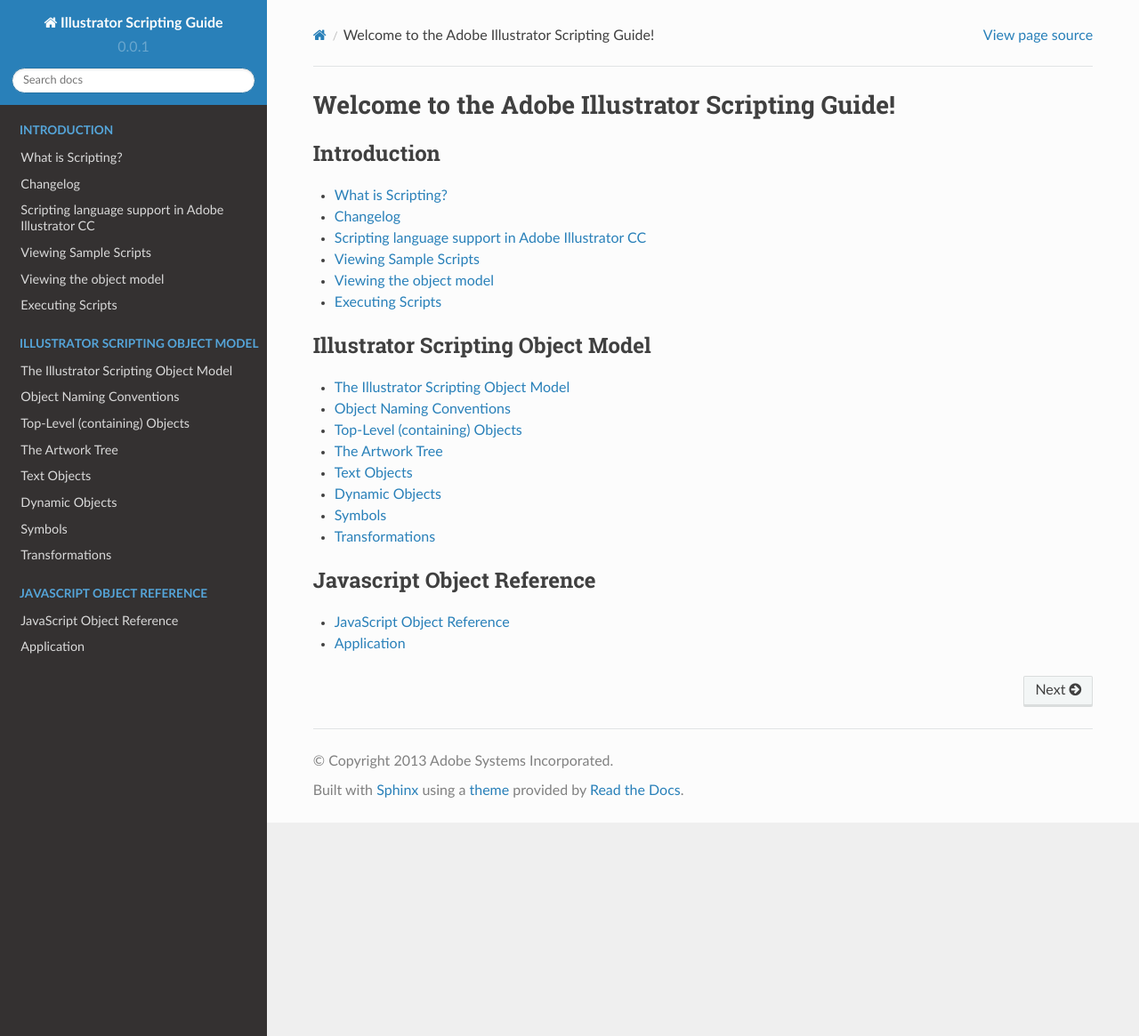
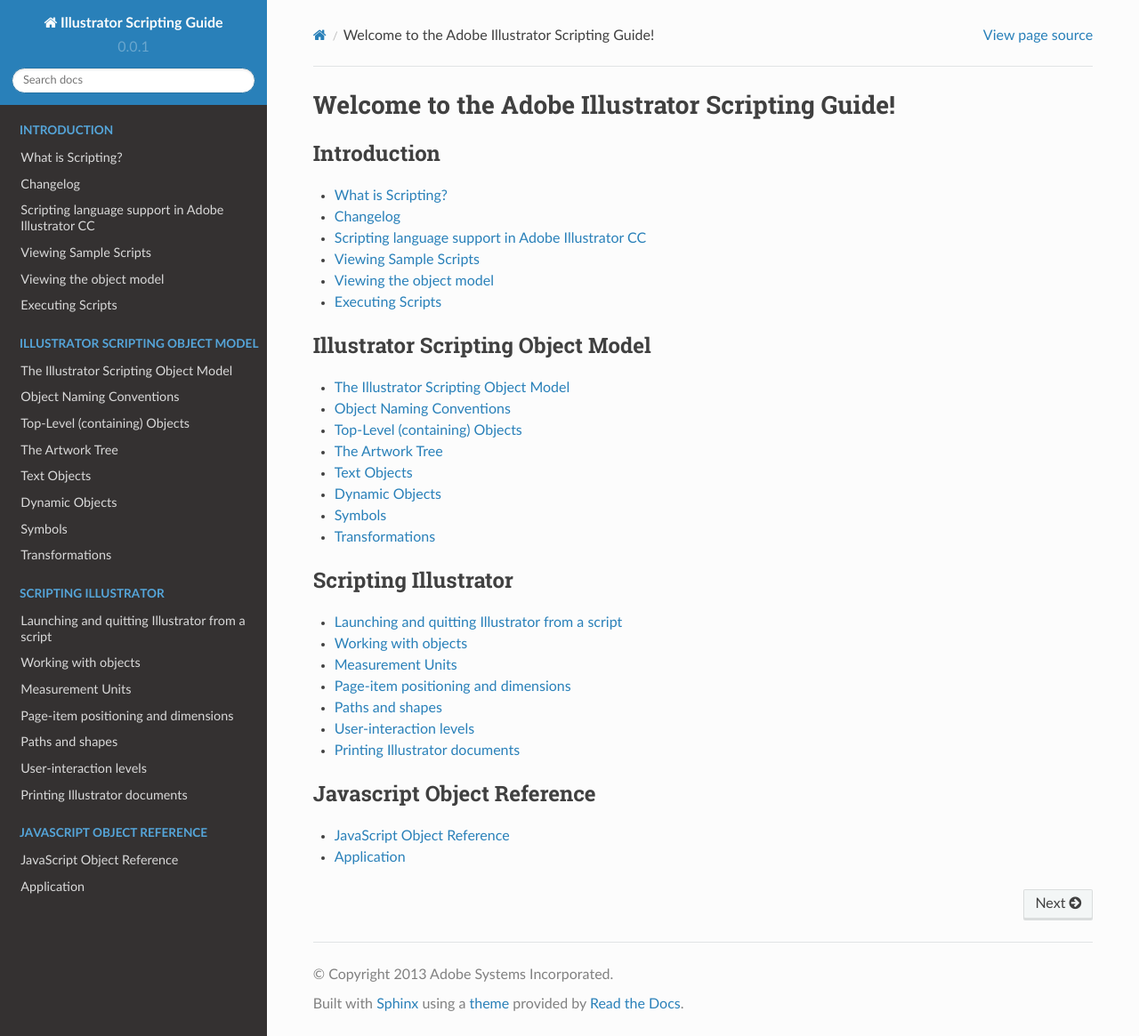
Before and after one commit to docsforadobe/illustrator-scripting-guide, a Sphinx documentation site: the page built from docs/index.rst, in a window 1280 px wide and 1165 px high. Shown: the whole window at 89% size. Built offline with Sphinx 7.4.7 and the Read the Docs theme 2.0.0, drawn with Linux system fonts in a browser that asks for light colours; some of the changed lines change nothing that is shown.

Commit message:
Finishes Scripting section

```diff
--- a/docs/index.rst
+++ b/docs/index.rst
@@ -27,6 +27,18 @@
 
 .. toctree::
     :maxdepth: 1
+    :caption: Scripting Illustrator
+
+    scripting/launching
+    scripting/workingWithObjects
+    scripting/measurementUnits
+    scripting/positioning
+    scripting/pathsShapes
+    scripting/userInteractionLevels
+    scripting/printingDocuments
+
+.. toctree::
+    :maxdepth: 1
     :caption: Javascript Object Reference
 
     jsobjref/jsobjref
--- /dev/null
+++ b/docs/scripting/launching.rst
@@ -0,0 +1,93 @@
+.. _launching:
+
+Launching and quitting Illustrator from a script
+################################################################################
+
+Your scripts can control the activation and termination of Illustrator.
+
+----
+
+Launching and activating Illustrator
+================================================================================
+
+AppleScript
+********************************************************************************
+
+In AppleScript, you use a tell statement to target Illustrator.
+
+The activate command activates Illustrator if it is not already active::
+
+  tell application "Adobe Illustrator"
+  activate
+  end tell
+
+JavaScript
+********************************************************************************
+
+Typically, you run JavaScript scripts from the application’s Scripts menu (File > Scripts) or start-up folder, so there is no need to launch Illustrator from your script.
+
+Information on launching Illustrator in JavaScript is beyond the scope of this guide.
+
+For details, search for “interapplication messaging” or “JavaScript messaging framework” in JavaScript Tools Guide.
+
+VBScript
+********************************************************************************
+
+In VBScript, there are several ways to create an instance of Illustrator:
+
+- ``CreateObject`` launches Illustrator as an invisible application if it is not already running. If Illustrator is
+launched as an invisible application you must manually activate the application to make it visible::
+
+  Set appRef = CreateObject("Illustrator.Application")
+
+If you have multiple versions of Illustrator installed on the same machine and use the CreateObject method to obtain an application reference, using "Illustrator.Application" creates a reference
+to the latest Illustrator version. To specifically target an earlier version, use a version identifier at the
+end of the string:
+
+===================  ================================
+Illustrator 10       "Illustrator.Application.1"
+Illustrator CS       "Illustrator.Application.2"
+Illustrator CS2      "Illustrator.Application.3"
+Illustrator CS3      "Illustrator.Application.4"
+Illustrator CS4      "Illustrator.Application.CS4"
+Illustrator CS5      "Illustrator.Application.CS5"
+Illustrator CS6      "Illustrator.Application.CS6"
+Illustrator CC       "Illustrator.Application.CC"
+Illustrator CC 2014  "Illustrator.Application.CC2014"
+Illustrator CC 2015  "Illustrator.Application.CC2015"
+Illustrator CC 2017  "Illustrator.Application.CC2017"
+===================  ================================
+
+- Use the ``New`` operator if you added a reference to the Illustrator type library to the project. For example,
+the following line creates a new reference to the Application object::
+
+  Set appRef = New Illustrator.Application
+
+----
+
+Quitting Illustrator
+================================================================================
+
+AppleScript
+********************************************************************************
+
+Use the quit command::
+
+  tell application "Adobe Illustrator"
+  quit
+  end tell
+
+JavaScript
+********************************************************************************
+
+Use the app.quit() method::
+
+  app.quit();
+
+VBScript
+********************************************************************************
+
+Use the Application object’s Quit method::
+
+  Set appRef = CreateObject("Illustrator.Application")
+  appRef.Quit
--- /dev/null
+++ b/docs/scripting/measurementUnits.rst
@@ -0,0 +1,45 @@
+.. _measurementUnits:
+
+Measurement Units
+################################################################################
+
+Illustrator uses points as the unit of measurement for almost all distances. One inch equals 72 points. The
+exception is values for properties like ``kerning``, ``tracking``, and the ``aki`` properties (used for Japanese text
+composition), which use em units. (See “Em space units” on page 26 .)
+
+Illustrator uses points when communicating with your scripts regardless of the current ruler units. If your
+script depends on adding, subtracting, multiplying, or dividing specific measurement values for units
+other than points, it must perform any unit conversions needed to represent your measurements as
+points. For example, to use inches for coordinates or measurement units, you must multiply all inch values
+by 72 when entering the values in your script.
+
+The following table shows conversion formulas for various units of measurement:
+
+===========  ==============================================
+**Unit**     **Conversion formula**
+===========  ==============================================
+centimeters  28.346 points = 1 centimeter
+inches       72 points = 1 inch
+millimeters  2.834645 points = 1 millimeter
+picas        12 points = 1 pica
+Qs           0.709 point = 1 Q (1 Q equals 0.23 millimeter)
+===========  ==============================================
+
+JavaScript provides the UnitValue object type, which offers unit-conversion utilities. For details, see
+JavaScript Tools Guide.
+
+----
+
+Em space units
+================================================================================
+
+Values that use em units instead of points are measured in thousandths of an em.
+
+An em is proportional to the current font size.
+
+For example, in a 6-point font, 1 em equals 6 points; in a
+10-point font, 1 em equals 10 points.
+
+In a 10-point font, a kerning value of 20 em units is equivalent to::
+
+  (20 units x 10 points) / 1000 units/em = 0.2 points
--- /dev/null
+++ b/docs/scripting/pathsShapes.rst
@@ -0,0 +1,17 @@
+.. _pathsShapes:
+
+Paths and shapes
+################################################################################
+
+Paths are represented in the Illustrator DOM by the ``path item`` object. Path items include all artwork that
+contains paths, such as rectangles, ellipses, and polygons, as well as freeform paths.
+
+A freeform path consists of a series of path points. A path point can be specified in two ways:
+
+- As an array of x and y page coordinates.
+- As a ``path point`` object, which defines an anchor point and two direction points or handles that define the path segment’s curve:
+
+.. image:: ../_static/pathPointObject.jpg
+   :alt: Path Point Object
+
+For details, samples, and information on creating shapes, see the chapter for your scripting language.
--- /dev/null
+++ b/docs/scripting/positioning.rst
@@ -0,0 +1,45 @@
+.. _positioning:
+
+Page-item positioning and dimensions
+################################################################################
+
+Illustrator uses simple, two-dimensional geometry in the form of points to record the position of
+page item objects in a document. Every page item object in a document has a position property that
+defines a fixed point as a pair of page coordinates in the format [x, y]. The fixed point is the top-left corner
+of the object’s bounding box.
+
+For information on the types of objects that comprise the page items collection, see “The artwork tree” on
+
+A point is designated by a pair of coordinates:
+
+- The horizontal position, x
+- The vertical position, y
+
+You can see these coordinates in the Info panel when you select or create an object in Illustrator.
+
+For the artboard, the default coordinate origin, (0,0), is the top-left corner, reflected in the ruler origin
+property of the artboard object. X coordinate values increase from left to right, and Y values increase
+from top to bottom. This changed in the CS5 release; to maintain script compatability, a document created
+by a script still uses the older system, with the origin at the bottom left of the artboard, and the Y value
+increasing from bottom to top. The page origin property of a document object defines the bottom-left
+corner of the printable region of the document as a fixed point.
+
+Each page item object has width and height properties. The maximum value allowed for the width or
+height of a page item is 16348 points.
+
+----
+
+Art item bounds
+================================================================================
+
+Every page item object has three properties that use fixed rectangles to describe the object’s overall
+extent:
+
+- The geometric bounds of a page item are the rectangular dimensions of the object’s bounding box, excluding stroke width.
+- The visible bounds of a page item are the dimensions of the object, including any stroke widths.
+- The control bounds define the rectangular dimensions of the object, including in and out control points.
+
+The following figure illustrates these properties, using JavaScript naming conventions.
+
+.. image:: ../_static/artItemBounds.png
+   :alt: Art Item Bounds
--- /dev/null
+++ b/docs/scripting/printingDocuments.rst
@@ -0,0 +1,22 @@
+.. _printingDocuments:
+
+Printing Illustrator documents
+################################################################################
+
+Using the ``print options`` scripting feature, you can capture and automate parts of your print workflow.
+Scripting exposes the full capabilities of Illustrator printing, some of which may not be accessible through
+the application’s user interface.
+
+Illustrator supports at most one print session at a time, because of limits in the current printing
+architecture.
+
+The ``document`` object’s print command or method takes one optional parameter, which allows you to
+specify a ``print options`` object.
+
+The print options object allows you to define print settings like PPD, PostScript options, paper options,
+and color-management options. The ``print options`` object also has a ``print preset`` property, which
+allows you to specify a preset to define your print job.
+
+When defining the properties of a ``print options`` object, you can find out which printers, PPDs, print
+presets, and other items are available by using the ``application`` object’s read-only “list” properties, such
+as the ``printer list``, ``PPD file list``, and ``print presets list`` properties.
--- /dev/null
+++ b/docs/scripting/userInteractionLevels.rst
@@ -0,0 +1,66 @@
+.. _userInteractionLevels:
+
+User-interaction levels
+################################################################################
+
+When user feedback is required, an application typically presents a dialog. This is called user interaction. It
+is useful and expected when you are directly interacting with the application; however, when a script is
+interacting with an application, a dialog brings the execution of the script to a halt until the dialog is
+dismissed. This can be a serious problem in an automation environment, where there is no one present to
+deal with dialogs.
+
+The ``application`` object contains a ``user interaction level`` property that allows you to control the level
+of interaction allowed during script execution. You can suppress interaction in an automation
+environment or allow some interaction where scripts are being used in a more interactive fashion.
+
+----
+
+AppleScript
+================================================================================
+
+Using AppleScript, it is possible to send commands from one machine to another, so additional types of
+interaction are possible. In AppleScript:, there are four possible values for the ``user interaction`` level
+property:
+
+=======================  ===========================================================================
+**Property Value**       **Result**
+=======================  ===========================================================================
+``never interact``       No interaction is allowed.
+``interact with self``   Interact only with scripts executed from the Scripts menu (File > Scripts).
+``interact with local``  Interact with scripts executed on the local machine (including self ).
+``interact with all``    Interact with all scripts.
+=======================  ===========================================================================
+
+The four values allow you to control interaction based on the source of the script commands. For example,
+if the application is acting as a server for remote users, it would be difficult for a remote user to dismiss a
+dialog, but it would be no problem for someone sitting in front of the machine. In this case, an interaction
+level of interact with local would prevent dialogs from halting remote scripts but would allow dialogs to be
+presented for local scripts.
+
+----
+
+JavaScript
+================================================================================
+
+In JavaScript, there are two possible values for the ``app.userInteractionLevel`` property:
+
+=======================  ==========================
+**Property Value**       **Result**
+=======================  ==========================
+``DISPLAYALERTS``        Interaction is allowed.
+``DONTDISPLAYALERTS``    No interaction is allowed.
+=======================  ==========================
+
+----
+
+VBScript
+================================================================================
+
+In VBScript, there are two possible values for the ``UserInteractionLevel`` property of the ``Application`` object:
+
+=======================  ==========================
+**Property Value**       **Result**
+=======================  ==========================
+``aiDisplayAlerts``      Interaction is allowed.
+``aiDontDisplayAlerts``  No interaction is allowed.
+=======================  ==========================
--- /dev/null
+++ b/docs/scripting/workingWithObjects.rst
@@ -0,0 +1,178 @@
+.. _workingWithObjects:
+
+Working with objects
+################################################################################
+
+----
+
+Getting the frontmost document or layer
+================================================================================
+
+To refer to the selected document, use the ``application`` object’s ``current document`` property in
+AppleScript or the ``active document`` property in JavaScript or VBScript. Similarly, you can use the
+``document`` object’s ``current layer`` or ``active layer`` property to refer to the selected layer.
+
+There are other types of “active” or “current” object properties, like ``active dataset`` or ``active view``. For
+details, see the Adobe lllustrator CC 2017 Scripting Reference for your language.
+
+----
+
+Creating new objects
+================================================================================
+
+Several objects (besides the ``application`` object itself) cannot be obtained from containers or parent
+objects. Your script must create these objects directly.
+
+The following objects must be created explicitly:
+
+- ``CMYK color``
+- ``document preset``
+- ``EPS save options``
+- ``export options AutoCAD``
+- ``export options Flash``
+- ``export options GIF``
+- ``export options JPEG``
+- ``export options Photoshop``
+- ``export options PNG8``
+- ``export options PNG24``
+- ``export options SVG``
+- ``export options TIFF``
+- ``file``
+- ``folder``
+- ``gradient color``
+- ``gray color``
+- ``Illustrator save options``
+- ``ink``
+- ``ink info``
+- ``lab color``
+- ``matrix``
+- ``MXG save options``
+- ``no color``
+- ``open options``
+- ``open options AutoCAD``
+- ``open options FreeHand``
+- ``open options PDF``
+- ``open options Photoshop``
+- ``paper info``
+- ``Pattern color``
+- ``PDF save options``
+- ``PPD file``
+- ``PPD file info``
+- ``print color management options``
+- ``print color separation options``
+- ``print coordinate options``
+- ``printer``
+- ``printer info``
+- ``print flattener options``
+- ``print font options``
+- ``print job options``
+- ``print options``
+- ``print page marks options``
+- ``print paper options``
+- ``print postscript options``
+- ``raster effect options``
+- ``rasterize options``
+- ``screen``
+- ``screen spot function``
+- ``RGB color``
+- ``spot color``
+- ``tracing options``
+
+The ``file`` and ``folder`` objects are Adobe ExtendScript devices designed to provide platform-independent
+access to the underlying file system. For information on using these objects, see JavaScript Tools Guide.
+
+For information on creating an object explicitly, see the chapter for your scripting language.
+
+----
+
+Collection objects
+================================================================================
+
+Most collection objects must be obtained from a container. For example, a ``path items`` collection object
+can be contained by a ``document`` object or a ``layer`` object; to obtain an object in a ``path items`` collection,
+refer to either containing of these objects. For example, see the language-specific sections below.
+
+AppleScript
+********************************************************************************
+
+To refer to a ``path items`` object in a document::
+
+  path item 1 in document 1
+
+To refer to a ``path items`` object in a layer::
+
+  path item 1 in layer 1 in document 1
+
+JavaScript
+********************************************************************************
+
+To refer to a ``path items`` object in a document::
+
+  documents[0].pathItems[1]
+
+To refer to a ``path items`` object in a layer::
+
+  documents[0].layers[0].pathItems[0]
+
+
+VBScript
+********************************************************************************
+
+To refer to a ``path items`` object in a document::
+
+  Documents(1).PathItems(1)
+
+To refer to a ``path items`` object in a layer::
+
+  Documents(1).Layers(1).PathItems(1)
+
+For more examples of collection-item containers, see the document object Elements table in Adobe
+lllustrator CC 2017 Scripting Reference: AppleScript or the Properties table in Adobe lllustrator CC 2017
+Scripting Reference: JavaScript or Adobe lllustrator CC 2017 Scripting Reference: VBScript. A diagram of the
+lllustrator CC 2017 object model is in “The Illustrator Scripting Object Model” on page 14.
+
+----
+
+Selected objects
+================================================================================
+
+Sometimes, you want to write scripts that act on the currently selected object or objects. For example, you
+might want to apply formatting to selected text or change a selected path’s shape.
+
+Selecting Text
+********************************************************************************
+
+To select text, use the ``select`` command or method of the ``text range`` object.
+
+Selecting art items
+********************************************************************************
+
+You can select an art object (like graph items, mesh items, raster items, and symbol items) by setting its
+selected property to true. (In AppleScript, ``selected`` is a property of the ``page items`` object.)
+
+
+Referring to selected art items
+********************************************************************************
+
+To refer to all currently selected objects in a document, use the ``document`` object’s ``selection`` property. To
+work with the objects in the selection array, you must determine their type, so you will know which
+properties and methods or commands you can use with them. In JavaScript and VBScript, each artwork
+object type has a read-only ``typename`` property that you can use to determine the object’s type. In
+AppleScript, use the ``class`` property.
+
+----
+
+Notes on renaming objects stored in the application’s panels
+================================================================================
+
+Several objects can be renamed; that is, their ``name`` property is writeable. The following types of objects can
+be sorted alphabetically in the corresponding Illustrator panel. If a script modifies the name of such an
+object, references to that object by index can become invalid.
+
+- ``Brush``
+- ``Gradient``
+- ``Graphic Style``
+- ``Pattern``
+- ``Swatch``
+- ``Symbol``
+- ``Variable``
```
Also changed, not shown: docs/_static/artItemBounds.jpg (added), docs/_static/pathPointObject.jpg (added).
